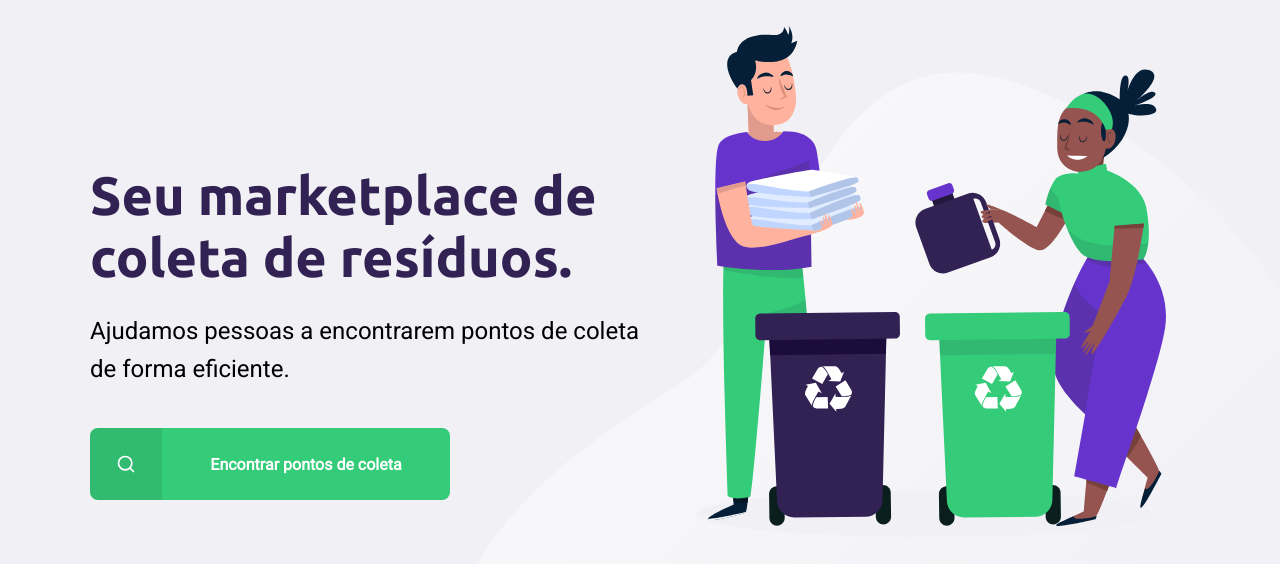
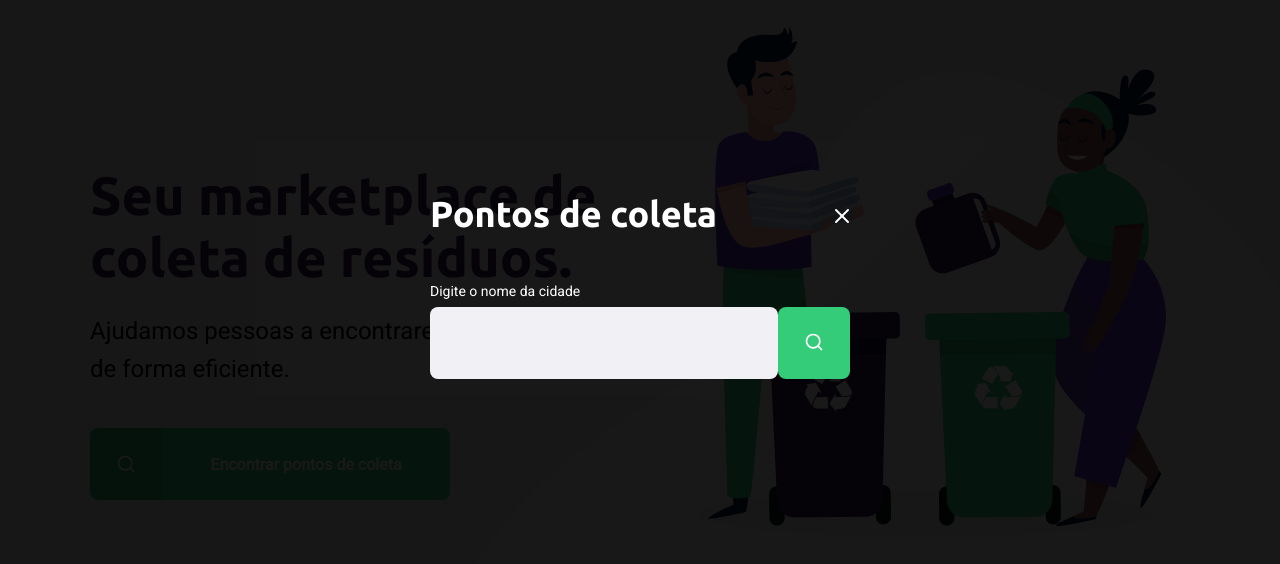
Before and after one commit to MatheusRodri/full_ecoleta-discovery, a plain HTML site: page index.html in a window 1280 px wide. Shown: the part 114-678 px from the top of the page. Drawn offline with Linux system fonts and the light colour scheme.

Commit message:
create a modal and finish create point

```diff
--- a/index.html
+++ b/index.html
@@ -10,8 +10,10 @@
     <link href="https://fonts.googleapis.com/css2?family=Ubuntu:wght@700&display=swap" rel="stylesheet">
     <link href="https://fonts.googleapis.com/css2?family=Roboto&family=Ubuntu:wght@700&display=swap" rel="stylesheet">
     <link rel="stylesheet" href="./styles/main.css">
+    <link rel="stylesheet" href="./styles/home.css">
+    <link rel="stylesheet" href="./styles/modal.css">
+
     <link rel="stylesheet" href="./styles/responsive.css">
-    <link rel="stylesheet" href="./styles/home.css">
 </head>
 
 <body>
@@ -38,6 +40,27 @@
         </div>
     </div>
 
+    <div id="modal">
+        <div class="content">
+            <div class="header">
+                <h1>
+                    Pontos de coleta
+                </h1>
+                <a href="#" class="close">Fechar</a>
+            </div>
+            <form>
+                <label for="search">Digite o nome da cidade</label>
+                <div class="search field">
+                    <input type="text" name="search">
+                    <button type="submit">
+                        <img src="./assets/search.svg" alt="Buscar">
+                    </button>
+                </div>
+
+            </form>
+        </div>
+    </div>
+
 </body>
 
 </html>
--- /dev/null
+++ b/styles/modal.css
@@ -0,0 +1,75 @@
+/* falta 39:00 aula 3 */
+
+#modal {
+  background-color: rgba(0, 0, 0, 0.9);
+
+  height: 100vh;
+  width: 100vw;
+
+  position: fixed;
+  top: 0;
+
+  display: flex;
+  justify-content: center;
+  align-items: center;
+
+  transition: 400ms;
+}
+
+#modal .content {
+  color: white;
+
+  width: 420px;
+}
+
+#modal .header {
+  display: flex;
+  align-items: center;
+  justify-content: space-between;
+  margin-bottom: 48px;
+}
+
+#modal .header a {
+  background-image: url(../assets/x.svg);
+  width: 20px;
+  height: 20px;
+  display: flex;
+
+  font-size: 0.01px;
+}
+
+#modal .header h1 {
+  color: white;
+  font-size: 36px;
+  line-height: 42px;
+}
+
+#modal form label {
+  font-size: 14px;
+  line-height: 16px;
+
+  display: block;
+  margin-bottom: 8px;
+}
+
+#modal form .field {
+  display: flex;
+}
+
+#modal form input {
+  flex: 1;
+  background-color: #f0f0f5;
+  border-radius: 8px;
+  border: 0;
+  padding: 16px 24px;
+  font-size: 16px;
+  color: #6c6c80;
+}
+
+#modal form button {
+  width: 72px;
+  height: 72px;
+  background-color: var(--primary-color);
+  border: 0;
+  border-radius: 8px;
+}
```
Also changed, not shown: scripts/create-point.js (+12 -9 lines).
